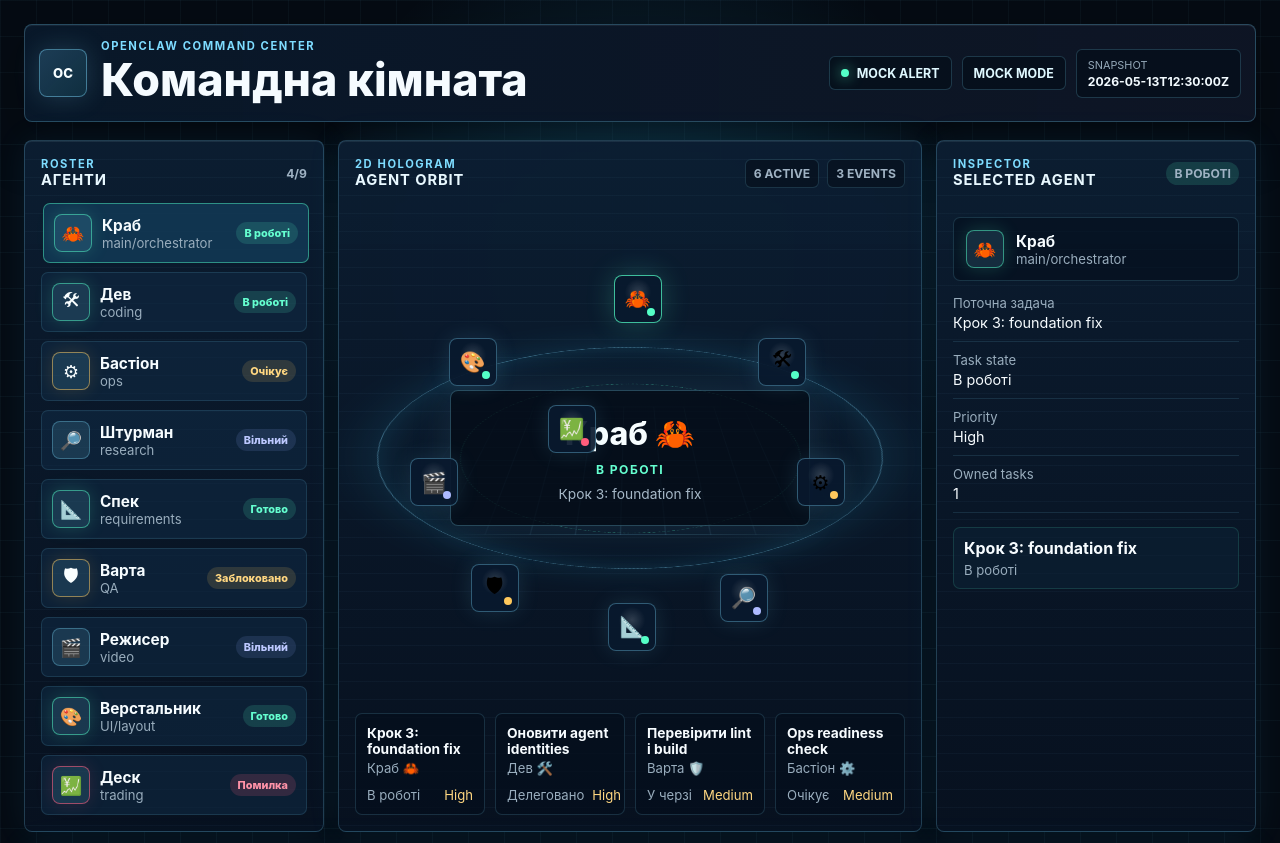
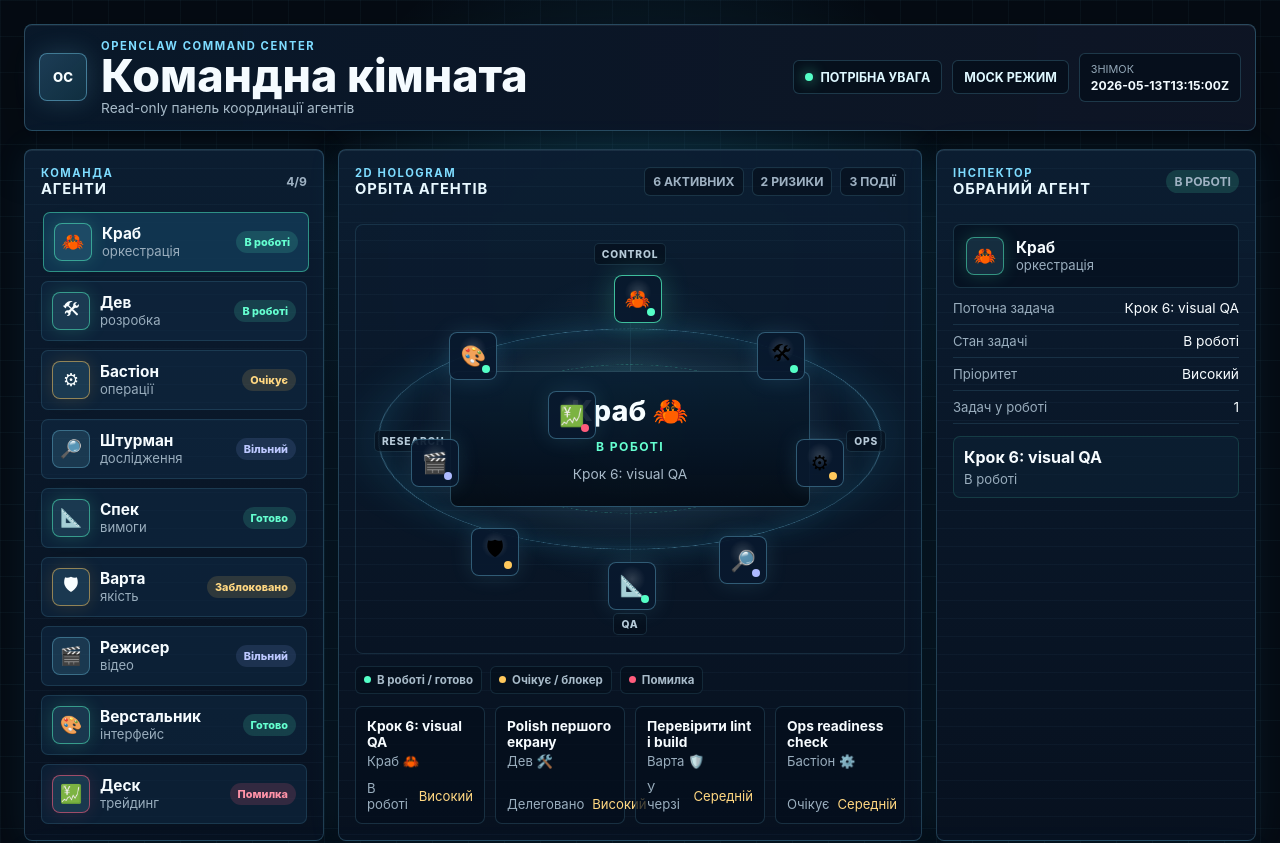
Before and after one commit to DenisNosov22/openclaw-command-center, a React (Vite) app: page / in a window 1280 px wide. Shown: the top 843 px of the page. Built offline with nearby package versions, Linux system fonts and the light colour scheme.

Commit message:
polish command center dashboard

```diff
--- a/src/App.css
+++ b/src/App.css
@@ -14,6 +14,7 @@
   color: #f5fbff;
   font-size: clamp(1.8rem, 4vw, 2.8rem);
   font-weight: 760;
+  line-height: 1.04;
 }
 
 .command-room h2 {
@@ -63,6 +64,12 @@
   gap: 14px;
 }
 
+.command-subtitle {
+  margin-top: 4px;
+  color: #a8bbc9;
+  font-size: 0.86rem;
+}
+
 .command-mark {
   display: grid;
   flex: 0 0 48px;
@@ -103,6 +110,11 @@
   gap: 8px;
   font-weight: 700;
   text-transform: uppercase;
+}
+
+.telemetry-pill--live {
+  min-width: 142px;
+  justify-content: center;
 }
 
 .telemetry-pill--live span {
@@ -294,8 +306,8 @@
 
 .center-stage {
   display: grid;
-  grid-template-rows: auto minmax(360px, 1fr) auto;
-  gap: 14px;
+  grid-template-rows: auto minmax(360px, 1fr) auto auto;
+  gap: 12px;
 }
 
 .stage-stats {
@@ -318,6 +330,12 @@
   min-height: 390px;
   place-items: center;
   isolation: isolate;
+  overflow: hidden;
+  background:
+    radial-gradient(circle at 50% 48%, rgba(84, 255, 199, 0.16), transparent 24%),
+    radial-gradient(circle at 50% 48%, rgba(126, 220, 255, 0.12), transparent 46%);
+  border: 1px solid rgba(126, 220, 255, 0.12);
+  border-radius: 8px;
 }
 
 .hologram__ring {
@@ -340,8 +358,59 @@
   border: 1px dashed rgba(84, 255, 199, 0.38);
 }
 
+.hologram__axis {
+  position: absolute;
+  z-index: 1;
+  background: linear-gradient(90deg, transparent, rgba(126, 220, 255, 0.28), transparent);
+  opacity: 0.8;
+}
+
+.hologram__axis--horizontal {
+  width: min(84%, 520px);
+  height: 1px;
+}
+
+.hologram__axis--vertical {
+  width: 1px;
+  height: min(76%, 320px);
+  background: linear-gradient(180deg, transparent, rgba(126, 220, 255, 0.24), transparent);
+}
+
+.hologram__beacon {
+  position: absolute;
+  z-index: 2;
+  padding: 4px 7px;
+  color: #b7cad8;
+  background: rgba(5, 14, 26, 0.66);
+  border: 1px solid rgba(126, 220, 255, 0.14);
+  border-radius: 5px;
+  font-size: 0.64rem;
+  font-weight: 800;
+  letter-spacing: 0.08em;
+  text-transform: uppercase;
+}
+
+.hologram__beacon--top {
+  top: 18px;
+}
+
+.hologram__beacon--right {
+  right: 18px;
+  top: 48%;
+}
+
+.hologram__beacon--bottom {
+  bottom: 18px;
+}
+
+.hologram__beacon--left {
+  left: 18px;
+  top: 48%;
+}
+
 .room-grid {
   position: absolute;
+  z-index: 0;
   width: min(82%, 500px);
   height: min(58%, 280px);
   transform: perspective(620px) rotateX(64deg);
@@ -363,7 +432,9 @@
   place-items: center;
   padding: 18px;
   text-align: center;
-  background: rgba(4, 12, 23, 0.76);
+  background:
+    linear-gradient(180deg, rgba(11, 34, 55, 0.88), rgba(4, 12, 23, 0.82)),
+    rgba(4, 12, 23, 0.76);
   border: 1px solid rgba(126, 220, 255, 0.28);
   border-radius: 8px;
   box-shadow: 0 0 42px rgba(126, 220, 255, 0.12);
@@ -371,8 +442,9 @@
 
 .hologram__core span {
   color: #f7fdff;
-  font-size: clamp(1.2rem, 3vw, 2rem);
+  font-size: clamp(1.1rem, 2.4vw, 1.8rem);
   font-weight: 800;
+  line-height: 1.1;
 }
 
 .hologram__core strong {
@@ -402,6 +474,10 @@
   border: 1px solid rgba(126, 220, 255, 0.34);
   border-radius: 8px;
   box-shadow: 0 0 22px rgba(126, 220, 255, 0.12);
+  transition:
+    border-color 160ms ease,
+    box-shadow 160ms ease,
+    transform 160ms ease;
 }
 
 .agent-node:hover,
@@ -410,6 +486,7 @@
   border-color: rgba(84, 255, 199, 0.72);
   outline: none;
   box-shadow: 0 0 28px rgba(84, 255, 199, 0.22);
+  transform: translateY(-1px);
 }
 
 .agent-node span {
@@ -438,6 +515,46 @@
 }
 
 .node-signal--danger {
+  background: #ff5c7c;
+}
+
+.stage-legend {
+  position: relative;
+  z-index: 1;
+  display: flex;
+  flex-wrap: wrap;
+  gap: 8px;
+}
+
+.stage-legend span {
+  display: inline-flex;
+  align-items: center;
+  gap: 6px;
+  min-height: 28px;
+  padding: 5px 8px;
+  color: #a8bbc9;
+  background: rgba(5, 14, 26, 0.58);
+  border: 1px solid rgba(126, 220, 255, 0.12);
+  border-radius: 6px;
+  font-size: 0.72rem;
+  font-weight: 700;
+}
+
+.legend-dot {
+  width: 7px;
+  aspect-ratio: 1;
+  border-radius: 50%;
+}
+
+.legend-dot--online {
+  background: #54ffc7;
+}
+
+.legend-dot--caution {
+  background: #ffc85c;
+}
+
+.legend-dot--danger {
   background: #ff5c7c;
 }
 
@@ -504,6 +621,10 @@
   border-radius: 7px;
 }
 
+.task-chip div:first-child {
+  min-width: 0;
+}
+
 .task-chip strong,
 .timeline strong,
 .inspector dd,
@@ -533,7 +654,7 @@
 .inspector {
   display: grid;
   align-content: start;
-  gap: 14px;
+  gap: 12px;
 }
 
 .inspector-hero {
@@ -550,18 +671,23 @@
   position: relative;
   z-index: 1;
   display: grid;
-  gap: 10px;
+  gap: 8px;
   margin: 0;
 }
 
 .inspector dl div {
-  padding-bottom: 10px;
+  display: grid;
+  grid-template-columns: minmax(96px, 0.7fr) minmax(0, 1fr);
+  gap: 10px;
+  align-items: baseline;
+  padding-bottom: 8px;
   border-bottom: 1px solid rgba(126, 220, 255, 0.12);
 }
 
 .inspector dd {
-  margin: 3px 0 0;
-  font-size: 0.9rem;
+  margin: 0;
+  font-size: 0.86rem;
+  text-align: right;
 }
 
 .inspector-summary {
@@ -597,10 +723,11 @@
 
 .timeline li {
   display: grid;
-  grid-template-columns: 74px auto 1fr;
-  gap: 10px;
+  grid-template-columns: 70px 58px minmax(0, 1fr);
+  gap: 8px;
   align-items: start;
-  padding: 10px;
+  min-height: 78px;
+  padding: 9px;
   background: rgba(5, 15, 28, 0.56);
   border: 1px solid rgba(126, 220, 255, 0.13);
   border-radius: 7px;
@@ -613,10 +740,13 @@
 }
 
 .timeline__type {
+  justify-self: start;
+  padding: 2px 5px;
   color: #ffd781;
+  background: rgba(255, 200, 92, 0.1);
+  border-radius: 4px;
   font-size: 0.68rem;
   font-weight: 800;
-  letter-spacing: 0.08em;
   text-transform: uppercase;
 }
 
@@ -680,6 +810,10 @@
 }
 
 @media (max-width: 540px) {
+  .command-room h1 {
+    font-size: 1.62rem;
+  }
+
   .agent-card {
     grid-template-columns: 36px minmax(0, 1fr);
   }
@@ -692,4 +826,27 @@
   .timeline li {
     grid-template-columns: 1fr;
   }
+
+  .inspector dl div {
+    grid-template-columns: 1fr;
+    gap: 2px;
+  }
+
+  .inspector dd {
+    text-align: left;
+  }
+
+  .hologram__beacon--left,
+  .hologram__beacon--right {
+    top: auto;
+    bottom: 52px;
+  }
+
+  .hologram__beacon--right {
+    right: 10px;
+  }
+
+  .hologram__beacon--left {
+    left: 10px;
+  }
 }
--- a/src/adapters/mockCommandCenterAdapter.ts
+++ b/src/adapters/mockCommandCenterAdapter.ts
@@ -1,21 +1,21 @@
 import type { CommandCenterSnapshot } from '../shared/types'
 
 const snapshot: CommandCenterSnapshot = {
-  generatedAt: '2026-05-13T12:30:00Z',
+  generatedAt: '2026-05-13T13:15:00Z',
   agents: [
     {
       id: 'agent-krab',
       name: 'Краб 🦀',
       role: 'main/orchestrator',
       status: 'working',
-      currentTaskId: 'task-command-center-step-3',
+      currentTaskId: 'task-command-center-step-6',
     },
     {
       id: 'agent-dev',
       name: 'Дев 🛠️',
       role: 'coding',
       status: 'working',
-      currentTaskId: 'task-mock-identities',
+      currentTaskId: 'task-visual-polish',
     },
     {
       id: 'agent-bastion',
@@ -63,15 +63,15 @@ const snapshot: CommandCenterSnapshot = {
   ],
   tasks: [
     {
-      id: 'task-command-center-step-3',
-      title: 'Крок 3: foundation fix',
+      id: 'task-command-center-step-6',
+      title: 'Крок 6: visual QA',
       status: 'in_progress',
       ownerAgentId: 'agent-krab',
       priority: 'high',
     },
     {
-      id: 'task-mock-identities',
-      title: 'Оновити agent identities',
+      id: 'task-visual-polish',
+      title: 'Polish першого екрану',
       status: 'delegated',
       ownerAgentId: 'agent-dev',
       priority: 'high',
@@ -122,24 +122,24 @@ const snapshot: CommandCenterSnapshot = {
   activity: [
     {
       id: 'event-001',
-      timestamp: '12:24 UTC',
+      timestamp: '13:04 UTC',
       agentId: 'agent-krab',
       type: 'system',
       summary: 'MVP scope зафіксовано на read-only mock data.',
     },
     {
       id: 'event-002',
-      timestamp: '12:28 UTC',
+      timestamp: '13:10 UTC',
       agentId: 'agent-dev',
       type: 'task',
-      summary: 'Локальний Vite React TypeScript workspace створено.',
+      summary: 'Dashboard polish виконується без real OpenClaw data.',
     },
     {
       id: 'event-003',
-      timestamp: '12:30 UTC',
+      timestamp: '13:15 UTC',
       agentId: 'agent-varta',
       type: 'status',
-      summary: 'Command Room layout підключено через adapter snapshot.',
+      summary: 'QA gates: build, lint, diff check перед push.',
     },
   ],
 }
--- a/src/features/command-room/CommandRoomPage.tsx
+++ b/src/features/command-room/CommandRoomPage.tsx
@@ -31,13 +31,29 @@ const statusTone: Record<Agent['status'], string> = {
 }
 
 const priorityLabel: Record<Task['priority'], string> = {
-  low: 'Low',
-  medium: 'Medium',
-  high: 'High',
+  low: 'Низький',
+  medium: 'Середній',
+  high: 'Високий',
+}
+
+const roleLabel: Record<string, string> = {
+  'main/orchestrator': 'оркестрація',
+  coding: 'розробка',
+  ops: 'операції',
+  research: 'дослідження',
+  requirements: 'вимоги',
+  QA: 'якість',
+  video: 'відео',
+  'UI/layout': 'інтерфейс',
+  trading: 'трейдинг',
 }
 
 function getAgentMarker(agent: Agent) {
   return agent.name.match(/\p{Extended_Pictographic}/u)?.[0] ?? agent.name.slice(0, 1)
+}
+
+function getAgentRole(agent: Agent) {
+  return roleLabel[agent.role] ?? agent.role
 }
 
 export function CommandRoomPage() {
@@ -55,17 +71,23 @@ export function CommandRoomPage() {
   const onlineAgents = snapshot.agents.filter((agent) =>
     ['working', 'done'].includes(agent.status),
   )
-  let globalStatus = 'Nominal'
+  const blockedTasks = snapshot.tasks.filter((task) =>
+    ['blocked', 'failed'].includes(task.status),
+  )
+  let globalStatus = 'Стабільно'
+  let globalStatusDetail = 'Read-only mock snapshot'
 
   if (snapshot.agents.some((agent) => agent.status === 'error')) {
-    globalStatus = 'Mock alert'
+    globalStatus = 'Потрібна увага'
+    globalStatusDetail = 'Є mock-помилка агента'
   } else if (snapshot.agents.some((agent) => agent.status === 'blocked')) {
-    globalStatus = 'Needs attention'
+    globalStatus = 'Є блокери'
+    globalStatusDetail = 'Частина задач очікує рішення'
   }
 
   return (
     <main className="command-room">
-      <header className="command-bar" aria-label="Command Room status">
+      <header className="command-bar" aria-label="Статус командної кімнати">
         <div className="command-bar__identity">
           <div className="command-mark" aria-hidden="true">
             OC
@@ -73,16 +95,17 @@ export function CommandRoomPage() {
           <div>
             <p className="eyebrow">OpenClaw Command Center</p>
             <h1>Командна кімната</h1>
+            <p className="command-subtitle">Read-only панель координації агентів</p>
           </div>
         </div>
-        <div className="command-bar__telemetry" aria-label="Global command status">
-          <div className="telemetry-pill telemetry-pill--live">
+        <div className="command-bar__telemetry" aria-label="Глобальний стан">
+          <div className="telemetry-pill telemetry-pill--live" title={globalStatusDetail}>
             <span />
             {globalStatus}
           </div>
-          <div className="telemetry-pill">Mock mode</div>
+          <div className="telemetry-pill">Mock режим</div>
           <div className="telemetry-readout">
-            <span>Snapshot</span>
+            <span>Знімок</span>
             <strong>{snapshot.generatedAt}</strong>
           </div>
         </div>
@@ -92,7 +115,7 @@ export function CommandRoomPage() {
         <aside className="panel agent-roster" aria-label="Список агентів">
           <div className="panel-heading">
             <div>
-              <p className="eyebrow">Roster</p>
+              <p className="eyebrow">Команда</p>
               <h2>Агенти</h2>
             </div>
             <span>{onlineAgents.length}/{snapshot.agents.length}</span>
@@ -113,7 +136,7 @@ export function CommandRoomPage() {
                   </span>
                   <div className="agent-card__body">
                     <h3>{agent.name.replace(/\s*\p{Extended_Pictographic}/gu, '')}</h3>
-                    <p>{agent.role}</p>
+                    <p>{getAgentRole(agent)}</p>
                   </div>
                   <span className={`status status--${agent.status}`}>
                     {statusLabel[agent.status]}
@@ -128,18 +151,25 @@ export function CommandRoomPage() {
           <div className="stage-header">
             <div>
               <p className="eyebrow">2D Hologram</p>
-              <h2>Agent Orbit</h2>
+              <h2>Орбіта агентів</h2>
             </div>
-            <div className="stage-stats" aria-label="Active task metrics">
-              <span>{activeTasks.length} active</span>
-              <span>{snapshot.activity.length} events</span>
+            <div className="stage-stats" aria-label="Метрики активних задач">
+              <span>{activeTasks.length} активних</span>
+              <span>{blockedTasks.length} ризики</span>
+              <span>{snapshot.activity.length} події</span>
             </div>
           </div>
 
-          <div className="hologram" aria-label="Agent node map">
+          <div className="hologram" aria-label="Карта вузлів агентів">
             <div className="hologram__ring hologram__ring--outer" />
             <div className="hologram__ring hologram__ring--inner" />
+            <div className="hologram__axis hologram__axis--vertical" />
+            <div className="hologram__axis hologram__axis--horizontal" />
             <div className="room-grid" aria-hidden="true" />
+            <div className="hologram__beacon hologram__beacon--top">Control</div>
+            <div className="hologram__beacon hologram__beacon--right">Ops</div>
+            <div className="hologram__beacon hologram__beacon--bottom">QA</div>
+            <div className="hologram__beacon hologram__beacon--left">Research</div>
             <div className="hologram__core">
               <span>{selectedAgent.name}</span>
               <strong>{statusLabel[selectedAgent.status]}</strong>
@@ -147,7 +177,7 @@ export function CommandRoomPage() {
             </div>
             {snapshot.agents.map((agent, index) => (
               <button
-                aria-label={`Select ${agent.name}`}
+                aria-label={`Обрати ${agent.name}`}
                 className={`agent-node agent-node--${index + 1}${
                   agent.id === selectedAgent.id ? ' agent-node--selected' : ''
                 }`}
@@ -159,6 +189,12 @@ export function CommandRoomPage() {
                 <small className={`node-signal node-signal--${statusTone[agent.status]}`} />
               </button>
             ))}
+          </div>
+
+          <div className="stage-legend" aria-label="Пояснення станів">
+            <span><i className="legend-dot legend-dot--online" />В роботі / готово</span>
+            <span><i className="legend-dot legend-dot--caution" />Очікує / блокер</span>
+            <span><i className="legend-dot legend-dot--danger" />Помилка</span>
           </div>
 
           <div className="task-strip">
@@ -184,8 +220,8 @@ export function CommandRoomPage() {
         <aside className="panel inspector" aria-label="Інспектор">
           <div className="panel-heading">
             <div>
-              <p className="eyebrow">Inspector</p>
-              <h2>Selected Agent</h2>
+              <p className="eyebrow">Інспектор</p>
+              <h2>Обраний агент</h2>
             </div>
             <span className={`status status--${selectedAgent.status}`}>
               {statusLabel[selectedAgent.status]}
@@ -197,7 +233,7 @@ export function CommandRoomPage() {
             </span>
             <div>
               <h3>{selectedAgent.name.replace(/\s*\p{Extended_Pictographic}/gu, '')}</h3>
-              <p>{selectedAgent.role}</p>
+              <p>{getAgentRole(selectedAgent)}</p>
             </div>
           </div>
           <dl>
@@ -206,15 +242,15 @@ export function CommandRoomPage() {
               <dd>{selectedTask?.title ?? 'Немає активної задачі'}</dd>
             </div>
             <div>
-              <dt>Task state</dt>
-              <dd>{selectedTask ? taskLabel[selectedTask.status] : 'Standby'}</dd>
+              <dt>Стан задачі</dt>
+              <dd>{selectedTask ? taskLabel[selectedTask.status] : 'Резерв'}</dd>
             </div>
             <div>
-              <dt>Priority</dt>
-              <dd>{selectedTask ? priorityLabel[selectedTask.priority] : 'None'}</dd>
+              <dt>Пріоритет</dt>
+              <dd>{selectedTask ? priorityLabel[selectedTask.priority] : 'Немає'}</dd>
             </div>
             <div>
-              <dt>Owned tasks</dt>
+              <dt>Задач у роботі</dt>
               <dd>{selectedAgentTasks.length}</dd>
             </div>
           </dl>
@@ -228,8 +264,8 @@ export function CommandRoomPage() {
               ))
             ) : (
               <article>
-                <strong>Backlog empty</strong>
-                <span>Ready for delegation</span>
+                <strong>Backlog порожній</strong>
+                <span>Готовий до делегування</span>
               </article>
             )}
           </div>
@@ -238,10 +274,10 @@ export function CommandRoomPage() {
         <section className="panel timeline" aria-label="Таймлайн активності">
           <div className="panel-heading">
             <div>
-              <p className="eyebrow">Activity</p>
+              <p className="eyebrow">Активність</p>
               <h2>Таймлайн</h2>
             </div>
-            <span>{snapshot.activity.length} updates</span>
+            <span>{snapshot.activity.length} оновлення</span>
           </div>
           <ol>
             {snapshot.activity.map((event) => {
```
